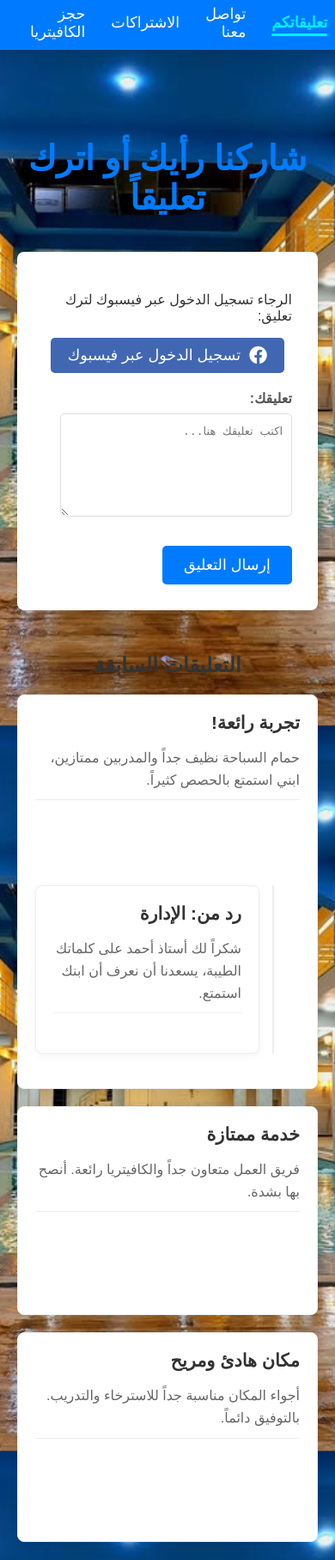
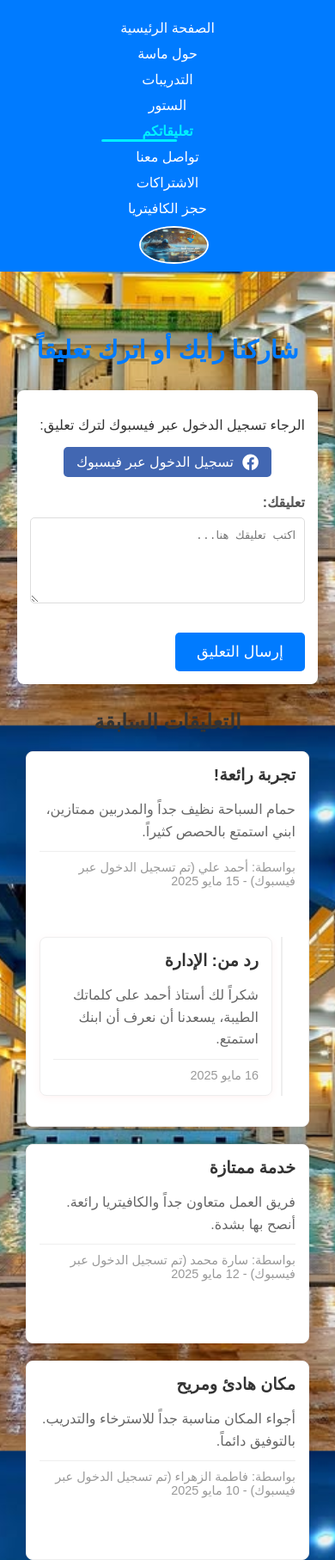
Before and after one commit to momo582/masa.Sinbellaween, a plain HTML site: page comments.html in a window 390 px wide. Shown: the top 1815 px of the page at 86% size. Drawn offline with Linux system fonts and the light colour scheme.

Commit message:
Update comments.html

```diff
--- a/comments.html
+++ b/comments.html
@@ -13,14 +13,11 @@
             padding: 0;
             color: #333;
             direction: rtl; /* Set default direction to RTL */
-
-            /* ============ إضافة صورة الخلفية الثابتة هنا ============ */
             background-image: url('photo/Main swimming pool.jpg'); /* استبدل background.jpg باسم صورتك */
             background-size: cover; /* تغطي الصورة كامل الخلفية */
             background-repeat: no-repeat; /* تمنع تكرار الصورة */
             background-attachment: fixed; /* تجعل الصورة ثابتة أثناء التمرير */
             background-position: center center; /* توسيط الصورة */
-            /* ==================================================== */
         }
 
         .container {
@@ -33,7 +30,7 @@
         header {
             background-color: #007bff; /* Blue color from image */
             padding: 5px 0;
-            box-shadow: 0 2px 5px rgba(0, 0, 0, 0.1);
+            box-shadow: 0 2px 5px rgba(241, 2, 2, 0);
             position: sticky;
             top: 0;
             z-index: 1000;
@@ -115,7 +112,7 @@
             background-color: #fff;
             padding: 30px;
             border-radius: 8px;
-            box-shadow: 0 4px 15px rgba(0, 0, 0, 0.1);
+            box-shadow: 0 4px 15px rgba(0, 0, 0, 0);
             max-width: 600px;
             margin: 0 auto 50px auto;
             text-align: right; /* RTL alignment */
@@ -198,7 +195,7 @@
             border-radius: 8px;
             padding: 20px;
             margin-bottom: 20px;
-            box-shadow: 0 2px 10px rgba(0, 0, 0, 0.05);
+            box-shadow: 0 2px 10px rgba(255, 4, 4, 0.05);
         }
 
         .comment-item h3 {
@@ -216,7 +213,7 @@
 
         .comment-item .comment-meta {
             font-size: 0.9em;
-            color: #99999900;
+            color: #999; /* Changed from transparent to visible */
             margin-top: 10px;
             border-top: 1px solid #eee;
             padding-top: 10px;
@@ -235,7 +232,7 @@
         }
 
         .comment-item .reply-button:hover {
-            background-color: #5a626800;
+            background-color: #5a6268;
         }
 
         .comment-item .replies-container {
@@ -251,14 +248,14 @@
             background-color: #f8f8f8;
             padding: 15px;
             border-radius: 5px;
-            border: 1px solid #dddddd06;
+            border: 1px solid #ddd; /* Changed from transparent to visible */
         }
 
         .comment-item .reply-form textarea {
             width: calc(100% - 20px);
             padding: 10px;
             margin-bottom: 10px;
-            border: 1px solid #cccccc00;
+            border: 1px solid #ccc; /* Changed from transparent to visible */
             border-radius: 4px;
             resize: vertical;
             min-height: 70px;
@@ -267,7 +264,7 @@
 
         .comment-item .reply-form button {
             background-color: #28a745; /* Green for reply submit */
-            color: rgba(255, 255, 255, 0.411);
+            color: white; /* Changed from transparent to visible */
             padding: 8px 15px;
             border: none;
             border-radius: 4px;
@@ -326,19 +323,19 @@
         }
 
         .contact-icons .fa-facebook-f:hover {
-            color: #2d4373;
+            color: #0051ff;
         }
 
         /* ============ Footer ============ */
         footer {
-            background-color: #46688a44; /* Color from image */
-            color: #ecf0f100;
+            background-color: #46688a; /* Color from image */
+            color: #ecf0f1; /* Changed from transparent to visible */
             padding: 10px 0; /* Adjusted padding */
             text-align: center;
             font-size: 0.95em;
-            box-shadow: 0 -2px 8px rgba(0, 0, 0, 0.228);
-            position: relative; /* مهم لظهور المحتوى فوق الـ pseudo-element */
-            z-index: 1; /* مهم لظهور المحتوى فوق الـ pseudo-element */
+            box-shadow: 0 -2px 8px rgba(0, 0, 0, 0);
+            position: relative;
+            z-index: 1;
         }
 
         footer .container {
@@ -351,13 +348,115 @@
             background-color: #2c3e50; /* Darker blue for bottom part from image */
             color: #ecf0f1;
             padding: 15px 0;
-            margin-top: 0; /* No top margin as it's directly inside the footer now */
+            margin-top: 0;
             font-size: 0.9em;
             width: 100%;
         }
 
         .footer-bottom .copyright {
             margin-top: 0;
+        }
+
+        /* ============ Media Queries for Responsiveness ============ */
+
+        /* For screens smaller than 768px (e.g., tablets and large phones) */
+        @media (max-width: 768px) {
+            header .container {
+                flex-direction: column; /* Stack logo and nav vertically */
+                align-items: center;
+            }
+
+            header nav {
+                margin-top: 10px;
+                flex-wrap: wrap; /* Allow navigation items to wrap */
+                justify-content: center;
+            }
+
+            header nav a {
+                margin: 5px 10px; /* Adjust spacing for smaller screens */
+                font-size: 1em; /* Slightly smaller font size */
+            }
+
+            .comments-section h1 {
+                font-size: 2em; /* Smaller heading for mobile */
+            }
+
+            .comment-form {
+                padding: 20px; /* Reduce padding */
+            }
+
+            .comment-form textarea {
+                width: 100%; /* Full width for textarea */
+                min-height: 100px; /* Slightly smaller min-height */
+            }
+
+            .fb-login-button {
+                padding: 8px 15px; /* Adjust button padding */
+                font-size: 1em; /* Smaller font size for button */
+            }
+
+            .comments-list {
+                padding: 0 10px; /* Add some horizontal padding */
+            }
+
+            .comment-item {
+                padding: 15px; /* Reduce comment item padding */
+            }
+
+            .comment-item h3 {
+                font-size: 1.2em; /* Smaller heading for comments */
+            }
+
+            .comment-item .replies-container {
+                margin-right: 15px; /* Reduce indent for replies */
+                padding-right: 10px;
+            }
+        }
+
+        /* For screens smaller than 480px (e.g., small phones) */
+        @media (max-width: 480px) {
+            header nav {
+                display: block; /* Stack nav items vertically */
+                text-align: center;
+            }
+
+            header nav a {
+                display: block; /* Make links full width */
+                margin: 8px 0; /* More vertical spacing */
+                padding-bottom: 3px;
+            }
+
+            header nav a.active::after {
+                left: 50%; /* Center underline for stacked links */
+                transform: translateX(-50%);
+                width: 80%; /* Shorter underline */
+            }
+
+            .comments-section {
+                padding: 30px 0; /* Reduce section padding */
+            }
+
+            .comments-section h1 {
+                font-size: 1.8em;
+                margin-bottom: 30px;
+            }
+
+            .comment-form {
+                padding: 15px;
+                margin-bottom: 30px;
+            }
+
+            .contact-section-body h2 {
+                font-size: 1.8em;
+            }
+
+            .contact-icons {
+                gap: 15px; /* Reduce gap between icons */
+            }
+
+            .contact-icons a {
+                font-size: 2em; /* Slightly smaller icons */
+            }
         }
     </style>
 </head>
```
